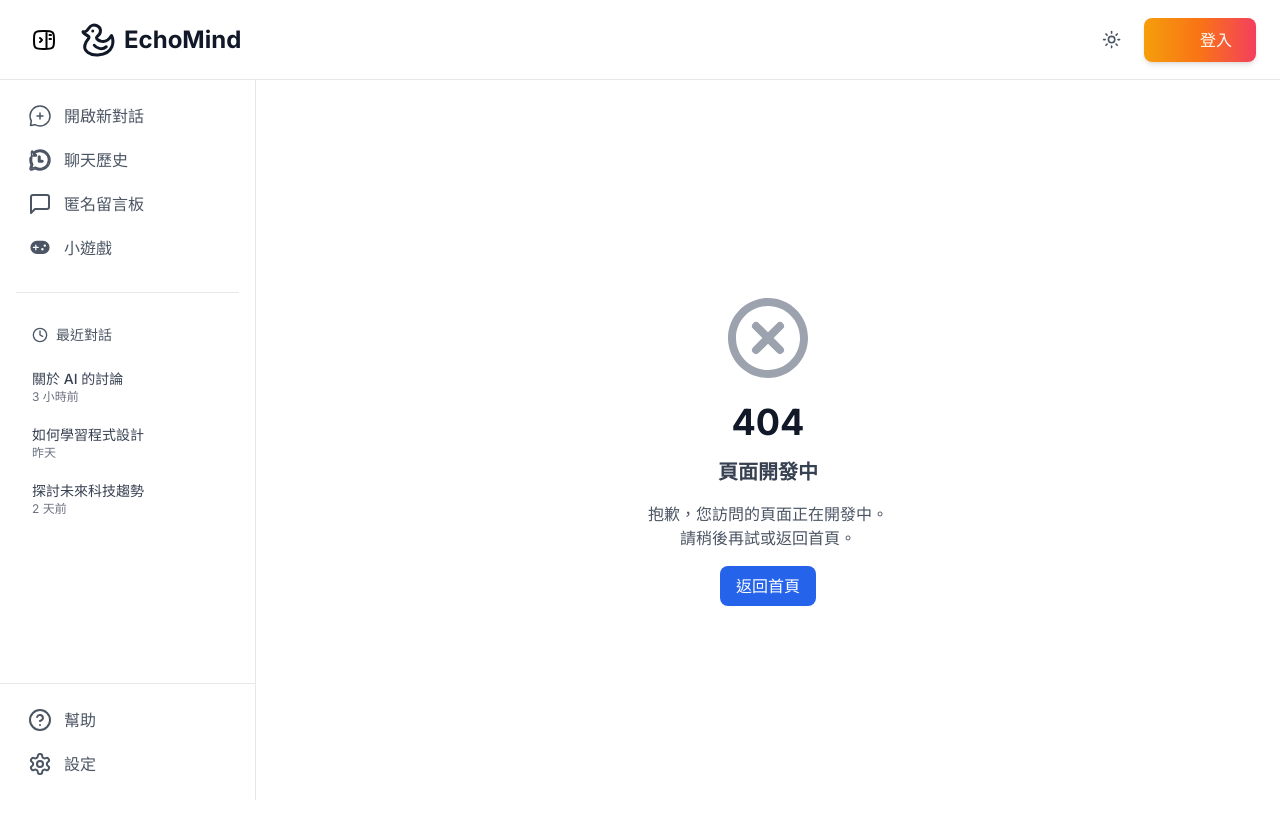
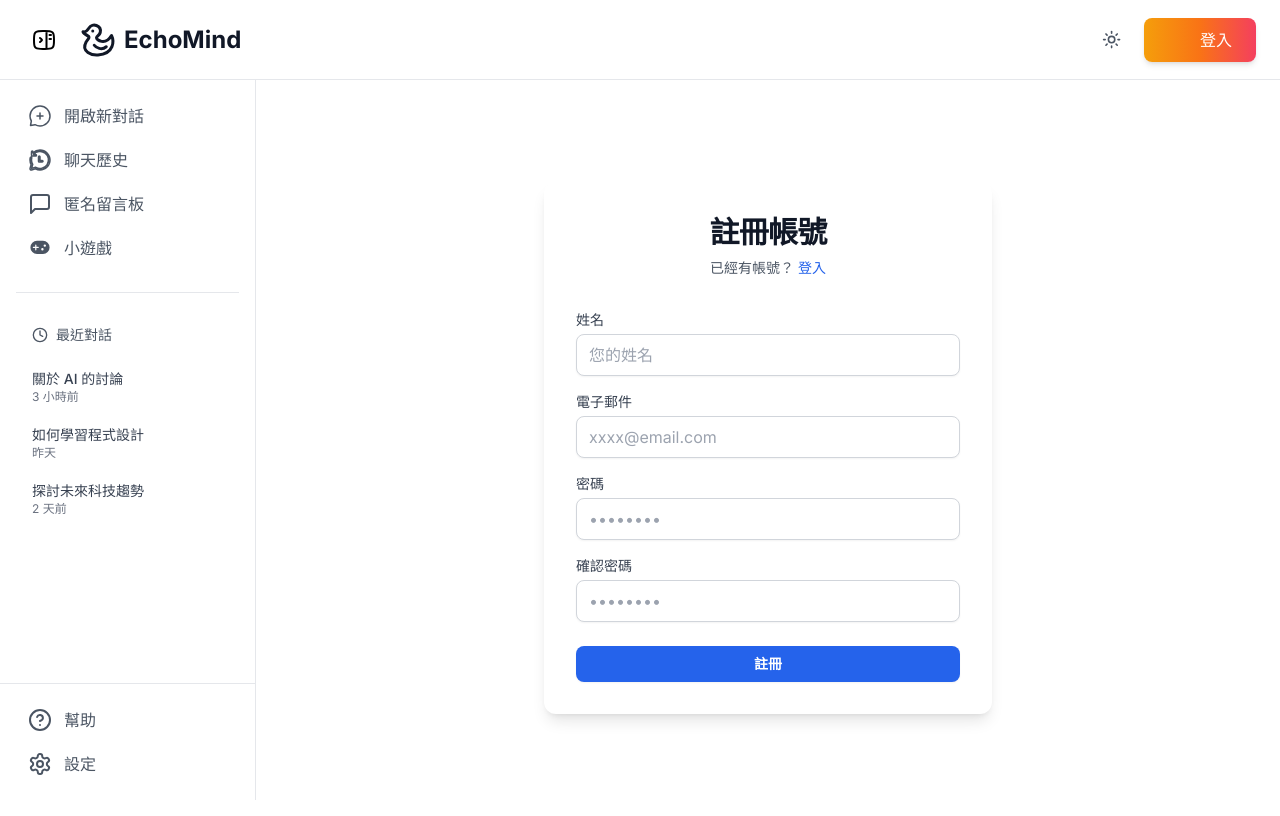
Before and after one commit to roy4222/echomind3.0, a Next.js app: page /register in a window 1280 px wide. Before the commit this address had no page. Built offline with nearby package versions, Linux system fonts and the light colour scheme.

Commit message:
在登入頁面新增 Google 登入按鈕及分隔線，並更新電子郵件輸入框的佔位符。這些改動提升了使用者介面的功能性和可用性。

```diff
--- a/src/app/login/page.tsx
+++ b/src/app/login/page.tsx
@@ -8,11 +8,50 @@ export default function LoginPage() {
           </h2>
           <p className="mt-2 text-sm text-gray-600 dark:text-gray-400">
             或者{' '}
-            <a href="#" className="font-medium text-blue-600 hover:text-blue-500 dark:text-blue-400">
+            <a href="/register" className="font-medium text-blue-600 hover:text-blue-500 dark:text-blue-400">
               註冊新帳號
             </a>
           </p>
         </div>
+
+        {/* Google 登入按鈕 */}
+        <div className="mt-8">
+          <button
+            type="button"
+            className="flex w-full items-center justify-center gap-3 rounded-lg border border-gray-300 bg-white px-4 py-2 text-sm font-semibold text-gray-700 shadow-sm hover:bg-gray-50 focus:outline-none focus:ring-2 focus:ring-blue-500 focus:ring-offset-2 dark:border-gray-600 dark:bg-gray-700 dark:text-gray-300 dark:hover:bg-gray-600"
+          >
+            <svg className="h-5 w-5" viewBox="0 0 24 24">
+              <path
+                d="M22.56 12.25c0-.78-.07-1.53-.2-2.25H12v4.26h5.92c-.26 1.37-1.04 2.53-2.21 3.31v2.77h3.57c2.08-1.92 3.28-4.74 3.28-8.09z"
+                fill="#4285F4"
+              />
+              <path
+                d="M12 23c2.97 0 5.46-.98 7.28-2.66l-3.57-2.77c-.98.66-2.23 1.06-3.71 1.06-2.86 0-5.29-1.93-6.16-4.53H2.18v2.84C3.99 20.53 7.7 23 12 23z"
+                fill="#34A853"
+              />
+              <path
+                d="M5.84 14.09c-.22-.66-.35-1.36-.35-2.09s.13-1.43.35-2.09V7.07H2.18C1.43 8.55 1 10.22 1 12s.43 3.45 1.18 4.93l2.85-2.22.81-.62z"
+                fill="#FBBC05"
+              />
+              <path
+                d="M12 5.38c1.62 0 3.06.56 4.21 1.64l3.15-3.15C17.45 2.09 14.97 1 12 1 7.7 1 3.99 3.47 2.18 7.07l3.66 2.84c.87-2.6 3.3-4.53 6.16-4.53z"
+                fill="#EA4335"
+              />
+            </svg>
+            使用 Google 帳號登入
+          </button>
+        </div>
+
+        {/* 分隔線 */}
+        <div className="relative mt-8">
+          <div className="absolute inset-0 flex items-center">
+            <div className="w-full border-t border-gray-300 dark:border-gray-600"></div>
+          </div>
+          <div className="relative flex justify-center text-sm">
+            <span className="bg-white px-2 text-gray-500 dark:bg-gray-800 dark:text-gray-400">或使用電子郵件登入</span>
+          </div>
+        </div>
+
         <form className="mt-8 space-y-6">
           <div className="space-y-4 rounded-md">
             <div>
@@ -26,7 +65,7 @@ export default function LoginPage() {
                 autoComplete="email"
                 required
                 className="mt-1 block w-full rounded-lg border border-gray-300 px-3 py-2 shadow-sm focus:border-blue-500 focus:outline-none focus:ring-1 focus:ring-blue-500 dark:border-gray-600 dark:bg-gray-700 dark:text-white dark:focus:border-blue-400 dark:focus:ring-blue-400"
-                placeholder="your@email.com"
+                placeholder="xxxx@email.com"
               />
             </div>
             <div>
--- /dev/null
+++ b/src/app/register/page.tsx
@@ -0,0 +1,87 @@
+export default function RegisterPage() {
+  return (
+    <div className="flex min-h-[calc(100vh-4rem)] items-center justify-center p-4">
+      <div className="w-full max-w-md space-y-8 rounded-xl bg-white p-8 shadow-lg dark:bg-gray-800">
+        <div className="text-center">
+          <h2 className="text-3xl font-bold tracking-tight text-gray-900 dark:text-white">
+            註冊帳號
+          </h2>
+          <p className="mt-2 text-sm text-gray-600 dark:text-gray-400">
+            已經有帳號？{' '}
+            <a href="/login" className="font-medium text-blue-600 hover:text-blue-500 dark:text-blue-400">
+              登入
+            </a>
+          </p>
+        </div>
+
+        <form className="mt-8 space-y-6">
+          <div className="space-y-4 rounded-md">
+            <div>
+              <label htmlFor="name" className="block text-sm font-medium text-gray-700 dark:text-gray-300">
+                姓名
+              </label>
+              <input
+                id="name"
+                name="name"
+                type="text"
+                autoComplete="name"
+                required
+                className="mt-1 block w-full rounded-lg border border-gray-300 px-3 py-2 shadow-sm focus:border-blue-500 focus:outline-none focus:ring-1 focus:ring-blue-500 dark:border-gray-600 dark:bg-gray-700 dark:text-white dark:focus:border-blue-400 dark:focus:ring-blue-400"
+                placeholder="您的姓名"
+              />
+            </div>
+            <div>
+              <label htmlFor="email" className="block text-sm font-medium text-gray-700 dark:text-gray-300">
+                電子郵件
+              </label>
+              <input
+                id="email"
+                name="email"
+                type="email"
+                autoComplete="email"
+                required
+                className="mt-1 block w-full rounded-lg border border-gray-300 px-3 py-2 shadow-sm focus:border-blue-500 focus:outline-none focus:ring-1 focus:ring-blue-500 dark:border-gray-600 dark:bg-gray-700 dark:text-white dark:focus:border-blue-400 dark:focus:ring-blue-400"
+                placeholder="xxxx@email.com"
+              />
+            </div>
+            <div>
+              <label htmlFor="password" className="block text-sm font-medium text-gray-700 dark:text-gray-300">
+                密碼
+              </label>
+              <input
+                id="password"
+                name="password"
+                type="password"
+                autoComplete="new-password"
+                required
+                className="mt-1 block w-full rounded-lg border border-gray-300 px-3 py-2 shadow-sm focus:border-blue-500 focus:outline-none focus:ring-1 focus:ring-blue-500 dark:border-gray-600 dark:bg-gray-700 dark:text-white dark:focus:border-blue-400 dark:focus:ring-blue-400"
+                placeholder="••••••••"
+              />
+            </div>
+            <div>
+              <label htmlFor="confirmPassword" className="block text-sm font-medium text-gray-700 dark:text-gray-300">
+                確認密碼
+              </label>
+              <input
+                id="confirmPassword"
+                name="confirmPassword"
+                type="password"
+                autoComplete="new-password"
+                required
+                className="mt-1 block w-full rounded-lg border border-gray-300 px-3 py-2 shadow-sm focus:border-blue-500 focus:outline-none focus:ring-1 focus:ring-blue-500 dark:border-gray-600 dark:bg-gray-700 dark:text-white dark:focus:border-blue-400 dark:focus:ring-blue-400"
+                placeholder="••••••••"
+              />
+            </div>
+          </div>
+
+          <button
+            type="submit"
+            className="flex w-full justify-center rounded-lg bg-blue-600 px-4 py-2 text-sm font-semibold text-white shadow-sm hover:bg-blue-500 focus:outline-none focus:ring-2 focus:ring-blue-500 focus:ring-offset-2 dark:hover:bg-blue-400"
+          >
+            註冊
+          </button>
+        </form>
+      </div>
+    </div>
+  );
+}
```
